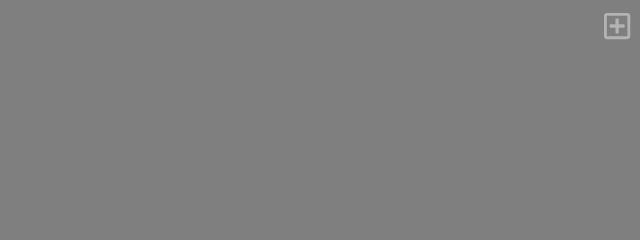
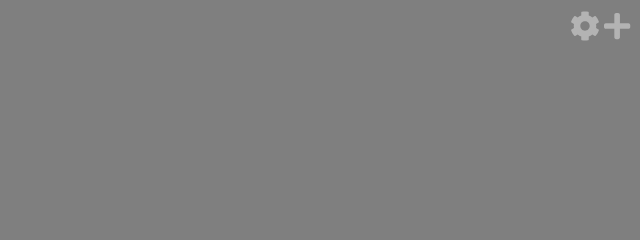
Before and after one commit to FlorianGubler/GameLauncher, an Electron app: page src/frontend/index.html in a window 900 px wide. Shown: the top 240 px of the page, 260-900 px from the left. Drawn offline with Linux system fonts and the light colour scheme.

Commit message:
Add settings icon

```diff
--- a/src/frontend/assets/css/style_index.css
+++ b/src/frontend/assets/css/style_index.css
@@ -17,16 +17,33 @@
 #status h1{
     font-size: 80px;
 }
-#add-app{
+
+header {
     position: absolute;
     top: 10px;
     right: 10px;
+}
+
+#add-app{
     background-color: rgba(0, 0, 0, 0);
     border: none;
     color: rgb(179, 179, 179);
     cursor: pointer;
     font-size: 30px;
 }
+
+#settings {
+    background-color: rgba(0, 0, 0, 0);
+    border: none;
+    color: rgb(179, 179, 179);
+    cursor: pointer;
+    font-size: 30px;
+}
+
+#settings:focus {
+    outline: none;
+}
+
 #add-app:focus{
     outline: none;
 }
--- a/src/frontend/index.html
+++ b/src/frontend/index.html
@@ -8,7 +8,10 @@
     <meta http-equiv="Content-Security-Policy" content="script-src 'self' 'unsafe-inline';" />
 </head>
 <body style="background: rgba(0, 0, 0, 0.5);">
-    <button id="add-app"><i class="far fa-plus-square"></i></button>
+    <header>
+        <button id="settings"><i class="fas fa-cog"></i></button>
+        <button id="add-app"><i class="fas fa-plus"></i></button>
+    </header>
     <div id="status">
         <h1>:(</h1>
         <p>Looks like there's nothing here</p>
```
